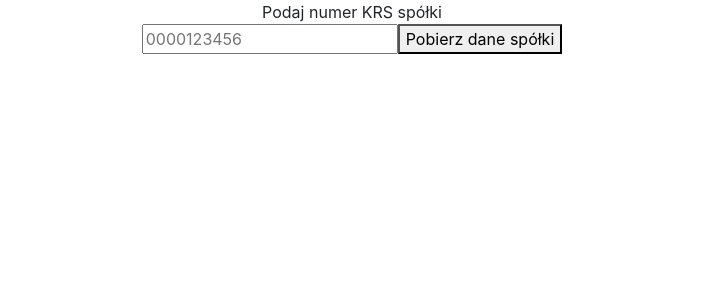
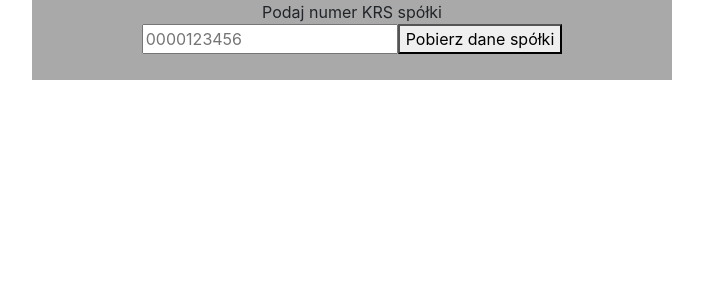
Before and after one commit to michal-bed/el-proyecte-grande-naspolke, a React (Create React App) app in the folder src/main/webapp/na-spolke-client/: page / in a window 1280 px wide. Shown: the top 300 px of the page, without its empty margins (288-991 px from the left). Built offline with nearby package versions, Linux system fonts and the light colour scheme; the HTML template or start-up script is replaced by a standard one.

Commit message:
get data from KRS, and form

```diff
--- /dev/null
+++ b/package.json
@@ -0,0 +1,5 @@
+{
+  "dependencies": {
+    "axios": "^0.27.2"
+  }
+}
--- a/src/main/webapp/na-spolke-client/src/components/addCompany/AddCompany.js
+++ b/src/main/webapp/na-spolke-client/src/components/addCompany/AddCompany.js
@@ -1,9 +1,17 @@
-import KrsUserForm from "./KrsUserForm";
+import KrsUserInput from "./krsInput/KrsUserInput";
+import CompanyForm from "./companyForm/CompanyForm";
+import {useState} from "react";
 
 const AddCompany = ()=>{
+    const [companyDataForm, setCompanyDataForm] = useState(<div/>);
+
+    const addCompanyForm = (data) => {
+          setCompanyDataForm(<CompanyForm companyData={data}/>);
+      }
 
     return <div>
-        <KrsUserForm/>
+        <KrsUserInput addCompanyData={addCompanyForm}/>
+        {companyDataForm}
     </div>
 }
 
--- a/src/main/webapp/na-spolke-client/src/components/addCompany/KrsUserForm.js
+++ /dev/null
@@ -1,33 +0,0 @@
-import {useState} from "react";
-
-const KrsUserForm = ()=>{
-    const [krsNumber, setKrsNumber] = useState("");
-    const [isValid, setIsValid] = useState(true);
-
-    const krsNumberHandler = event => {
-        const userKrsInput = event.target.value.trim();
-        const onlyNum = /^\d+$/.test(userKrsInput)
-        if(userKrsInput.length === 10 && onlyNum){
-            setIsValid(true);
-            setKrsNumber(userKrsInput);
-        } else {
-            setIsValid(false);
-        }
-    }
-
-    const formSubmitHandler = (event) => {
-      event.preventDefault();
-        console.log(krsNumber + "\n" + isValid);
-    }
-
-    return <form onSubmit={formSubmitHandler}>
-        <div><label>Podaj numer KRS spółki</label></div>
-        <input type="text"
-               placeholder="0000123456"
-               onChange={krsNumberHandler}/>
-        <button type="submit">Pobierz dane spółki</button>
-    </form>
-
-}
-
-export default KrsUserForm;
--- /dev/null
+++ b/src/main/webapp/na-spolke-client/src/components/addCompany/companyForm/Adress.js
@@ -0,0 +1,6 @@
+
+const Adress = () => {
+
+}
+
+export default Adress;
--- /dev/null
+++ b/src/main/webapp/na-spolke-client/src/components/addCompany/companyForm/BoardOfDirectors.js
@@ -0,0 +1,4 @@
+const BoardOfDirectors = () => {
+
+}
+export default BoardOfDirectors;
--- /dev/null
+++ b/src/main/webapp/na-spolke-client/src/components/addCompany/companyForm/CompanyForm.js
@@ -0,0 +1,19 @@
+import styles from "./CompanyForm.module.css";
+
+
+const CompanyForm = (props)=>{
+
+    console.log(props.companyData.data.odpis.dane)
+
+    return<div className={styles["form"]}>
+        <div className={styles["progresbar"]}></div>
+        <div className={styles["form-container"]}></div>
+        <div className={styles["header"]}></div>
+        <div className={styles["body"]}></div>
+        <div className={styles["footer"]}></div>
+        <button>Prev</button>
+        <button>Next</button>
+    </div>
+}
+
+export default CompanyForm;
--- /dev/null
+++ b/src/main/webapp/na-spolke-client/src/components/addCompany/companyForm/CompanyForm.module.css
@@ -0,0 +1,7 @@
+.form-container {
+    width: 50vw;
+    height: 70vh;
+    background-color: darkgray;
+    margin: auto;
+    font-size: x-large;
+}
--- /dev/null
+++ b/src/main/webapp/na-spolke-client/src/components/addCompany/companyForm/CompanyName.js
@@ -0,0 +1,5 @@
+
+const CompanyName = () => {
+    return
+}
+export default CompanyName;
--- /dev/null
+++ b/src/main/webapp/na-spolke-client/src/components/addCompany/companyForm/CompanyPartners.js
@@ -0,0 +1,5 @@
+
+const CompanyPartners = () => {
+
+}
+export default CompanyPartners;
--- /dev/null
+++ b/src/main/webapp/na-spolke-client/src/components/addCompany/krsInput/KrsUserInput.js
@@ -0,0 +1,50 @@
+import {useState} from "react";
+import styles from "./KrsUserInput.module.css";
+import Axios from "axios";
+
+const KrsUserInput = (props)=>{
+    const [krsNumber, setKrsNumber] = useState("");
+    const [isValid, setIsValid] = useState(false);
+
+
+    const krsNumberHandler = event => {
+        const userKrsInput = event.target.value.trim();
+        const onlyNum = /^\d+$/.test(userKrsInput)
+        if(userKrsInput.length === 10 && onlyNum){
+            setIsValid(true);
+            setKrsNumber(userKrsInput);
+        } else {
+            setIsValid(false);
+        }
+    }
+
+    const formSubmitHandler = (event) => {
+      event.preventDefault();
+      if(isValid){
+          getDataFromKrsAPI()
+      }
+    }
+
+    const getDataFromKrsAPI = () => {
+        Axios.get(`https://api-krs.ms.gov.pl/api/krs/OdpisAktualny/${krsNumber}?rejestr=p&format=json`)
+            .then((response)=> {
+            props.addCompanyData(response);
+        }).catch(error=>{
+            console.log(error.message)
+        });
+    }
+
+
+    return <div className={styles["krs-input-container"]}>
+        <form onSubmit={formSubmitHandler}>
+            <div><label>Podaj numer KRS spółki</label></div>
+            <input type="text"
+                   placeholder="0000123456"
+                   className={`${styles["krs-input-field"]} ${isValid ? "correct" : "incorrect"}`}
+                   onChange={krsNumberHandler}/>
+            <button type="submit">Pobierz dane spółki</button>
+        </form>
+    </div>
+}
+
+export default KrsUserInput;
--- /dev/null
+++ b/src/main/webapp/na-spolke-client/src/components/addCompany/krsInput/KrsUserInput.module.css
@@ -0,0 +1,14 @@
+input[type="text"] incorrect {
+    border: 3px solid red;
+}
+input[type="text"] correct {
+    border: 3px solid green;
+}
+
+.krs-input-container {
+    width: 50vw;
+    height: 10vh;
+    background-color: darkgray;
+    margin: auto;
+    margin-bottom: 5vh;
+}
```
Also changed, not shown: src/main/webapp/na-spolke-client/src/components/addCompany/companyForm/BoardMembers.js (added, +7 -0 lines), 1 other file (tests, documents, lock files or other folders).
